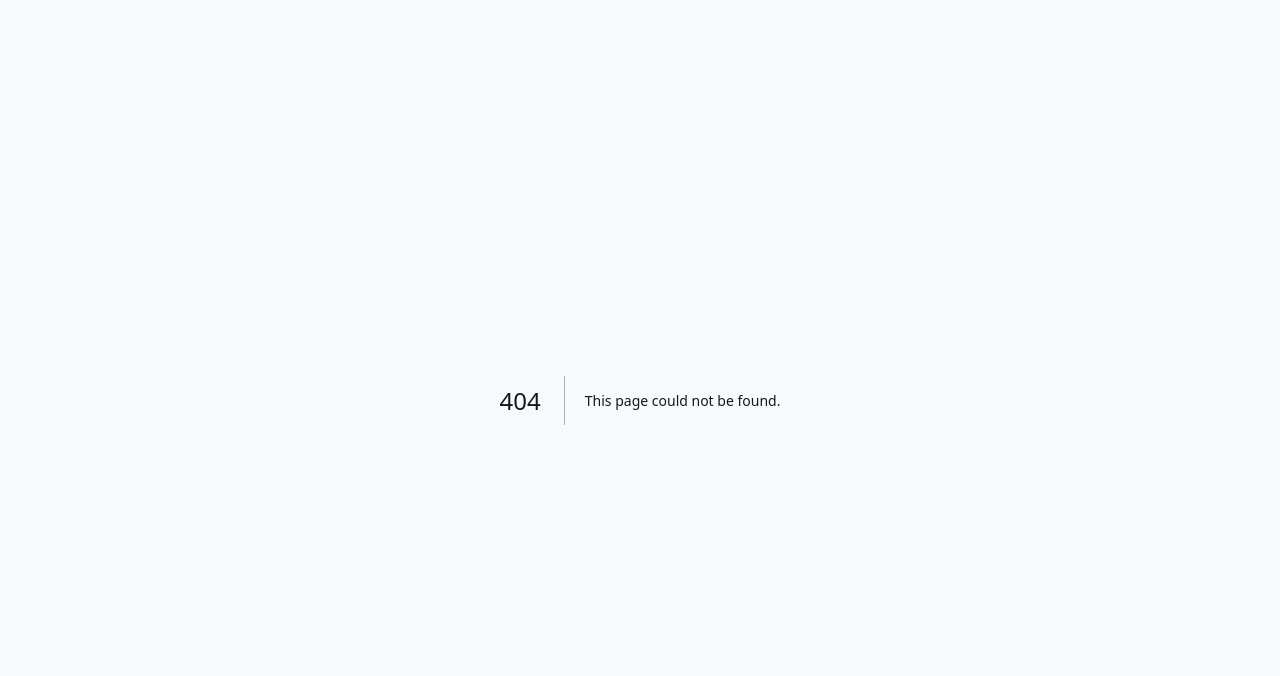
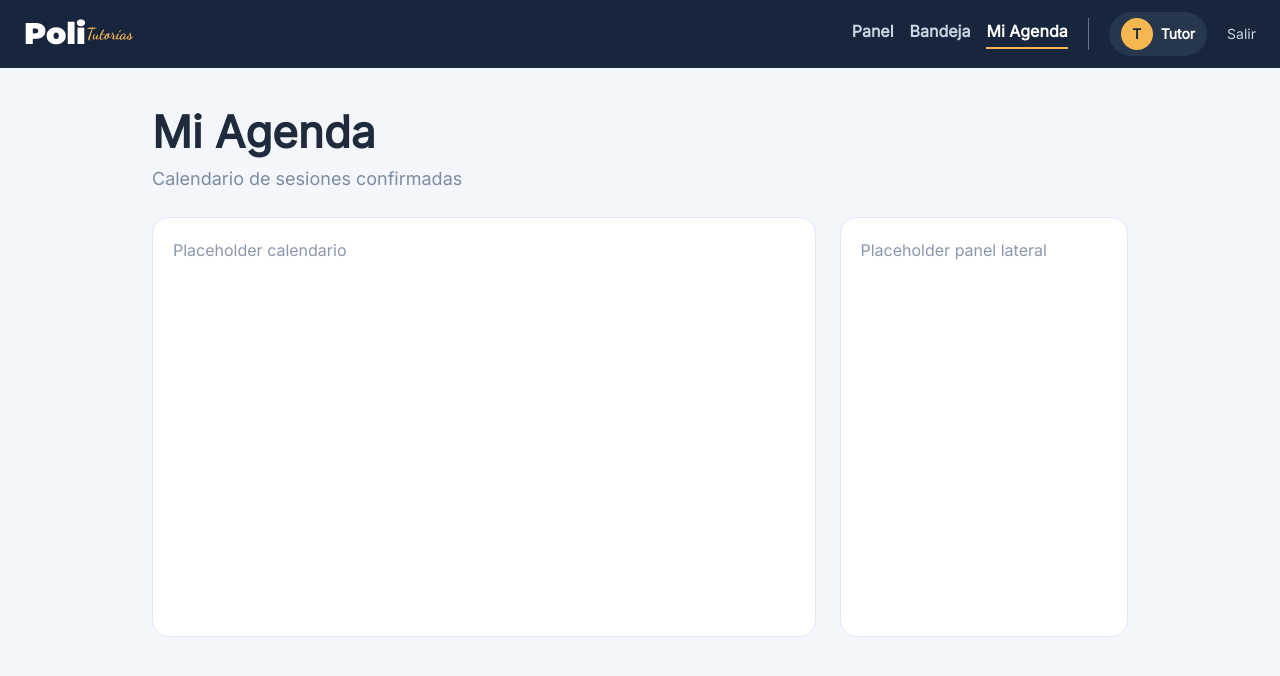
Before and after one commit to PoliTutorias/politutorias-frontend, a Next.js app: page /tutor/agenda in a window 1280 px wide. Before the commit this address had no page. Shown: the top 676 px of the page. Built offline with nearby package versions, Linux system fonts and the light colour scheme.

Commit message:
HU15-T03 feat(ui): implementar enlace 'Mi Agenda' y estructura de página

```diff
--- /dev/null
+++ b/src/app/tutor/agenda/page.tsx
@@ -0,0 +1,25 @@
+import { AppNavBar } from '@/components/layout/AppNavBar/AppNavBar';
+
+export default function MiAgendaPage() {
+  return (
+    <div className="min-h-screen bg-[#f3f6fa]">
+      <AppNavBar role="tutor" activeItem="mi-agenda" />
+
+      <main className="mx-auto w-full max-w-5xl px-4 py-8 md:px-6 md:py-10">
+        <header className="mb-6">
+          <h1 className="text-4xl font-bold text-[#1f2b3d] md:text-[44px]">Mi Agenda</h1>
+          <p className="mt-2 text-lg text-[#7c8ca3]">Calendario de sesiones confirmadas</p>
+        </header>
+
+        <section className="grid grid-cols-1 gap-6 lg:grid-cols-[2.3fr_1fr]">
+          <div className="min-h-[420px] rounded-2xl border border-[#e1e7ef] bg-white p-5 text-[#8a97ac]">
+            Placeholder calendario
+          </div>
+          <div className="min-h-[420px] rounded-2xl border border-[#e1e7ef] bg-white p-5 text-[#8a97ac]">
+            Placeholder panel lateral
+          </div>
+        </section>
+      </main>
+    </div>
+  );
+}
--- a/src/components/layout/AppNavBar/AppNavBar.tsx
+++ b/src/components/layout/AppNavBar/AppNavBar.tsx
@@ -29,6 +29,7 @@ interface AppNavBarProps {
 const TUTOR_NAV_ITEMS: NavItem[] = [
   { key: 'panel', label: 'Panel', href: '/dashboard/tutor' },
   { key: 'bandeja', label: 'Bandeja', href: '/bandeja' },
+  { key: 'mi-agenda', label: 'Mi Agenda', href: '/tutor/agenda' },
 ];
 
 const STUDENT_NAV_ITEMS: NavItem[] = [
```
